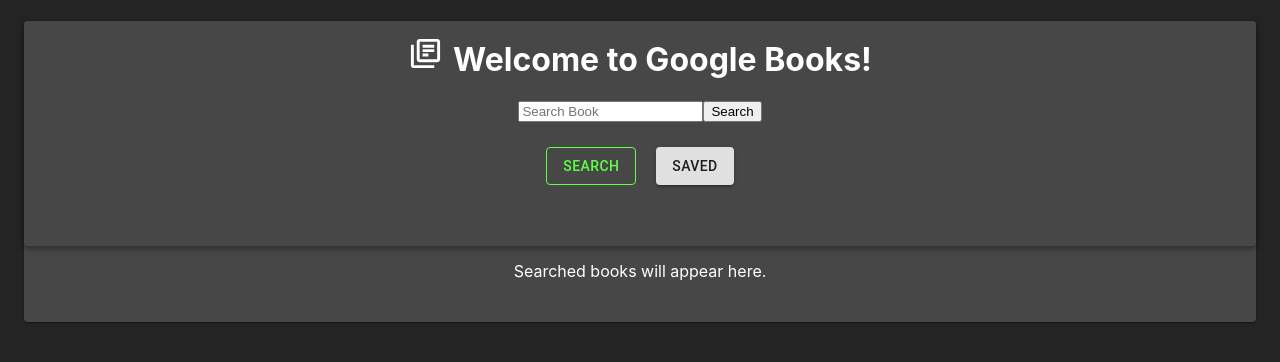
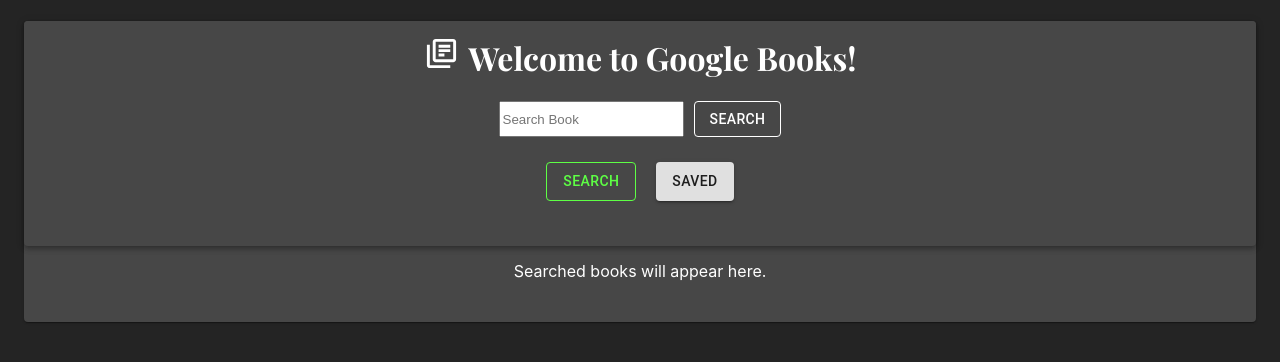
Before and after one commit to Gavin56/books-search, a React (Create React App) app in the folder client/: page / in a window 1280 px wide. Shown: the top 362 px of the page. Built offline with nearby package versions, Linux system fonts and the light colour scheme; the HTML template or start-up script is replaced by a standard one.

Commit message:
CSS touch-ups.

```diff
--- a/client/public/index.html
+++ b/client/public/index.html
@@ -10,20 +10,10 @@
       content="Web site created using create-react-app"
     />
     <link rel="apple-touch-icon" href="%PUBLIC_URL%/logo192.png" />
-    <!--
-      manifest.json provides metadata used when your web app is installed on a
-      user's mobile device or desktop. See https://developers.google.com/web/fundamentals/web-app-manifest/
-    -->
     <link rel="manifest" href="%PUBLIC_URL%/manifest.json" />
-    <!--
-      Notice the use of %PUBLIC_URL% in the tags above.
-      It will be replaced with the URL of the `public` folder during the build.
-      Only files inside the `public` folder can be referenced from the HTML.
-
-      Unlike "/favicon.ico" or "favicon.ico", "%PUBLIC_URL%/favicon.ico" will
-      work correctly both with client-side routing and a non-root public URL.
-      Learn how to configure a non-root public URL by running `npm run build`.
-    -->
+    <style>
+      @import url('https://fonts.googleapis.com/css2?family=Playfair+Display:wght@700&display=swap');
+    </style>
     <title>React App</title>
   </head>
   <body>
--- a/client/src/pages/saved.js
+++ b/client/src/pages/saved.js
@@ -45,7 +45,7 @@
           }}
         >
           <div>
-            <h1 style={{ textAlign: "center", color: "white", paddingTop: 15 }}>
+            <h1 style={{ textAlign: "center", color: "white", paddingTop: 15, fontFamily:'Playfair Display' }}>
               <BooksIcon
                 fontSize="large"
                 style={{ marginRight: 10 }}
@@ -57,6 +57,7 @@
                 color: "white",
                 textAlign: "center",
                 fontStyle: "italic",
+                fontFamily:'Playfair Display'
               }}
             >
               Your Saved Books
--- a/client/src/pages/search.js
+++ b/client/src/pages/search.js
@@ -62,7 +62,14 @@
           }}
         >
           <div>
-            <h1 style={{ textAlign: "center", color: "white", paddingTop: 15 }}>
+            <h1
+              style={{
+                textAlign: "center",
+                color: "white",
+                paddingTop: 15,
+                fontFamily: "Playfair Display",
+              }}
+            >
               <BooksIcon
                 fontSize="large"
                 style={{ marginRight: 10 }}
@@ -76,12 +83,20 @@
               style={{ display: "flex", justifyContent: "center" }}
             >
               <input placeholder="Search Book" onChange={handleInputChange} />
-              <button onClick={handleBtnClick}>Search</button>
+
+              <Button variant="outlined" style={{color:"white", borderColor:"white", marginLeft:10}} onClick={handleBtnClick}>
+                Search
+              </Button>
+
             </Grid>
             <Grid
               item
               xs={12}
-              style={{ display: "flex", justifyContent: "center", marginTop: 25,}}
+              style={{
+                display: "flex",
+                justifyContent: "center",
+                marginTop: 25,
+              }}
             >
               <Button
                 variant="disabled"
```
